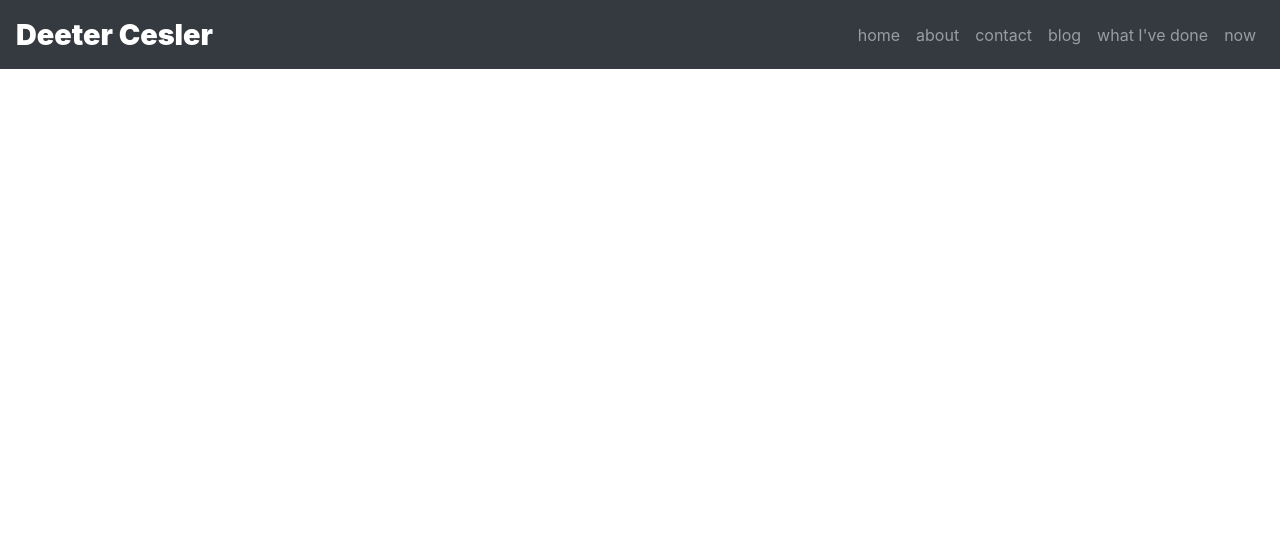
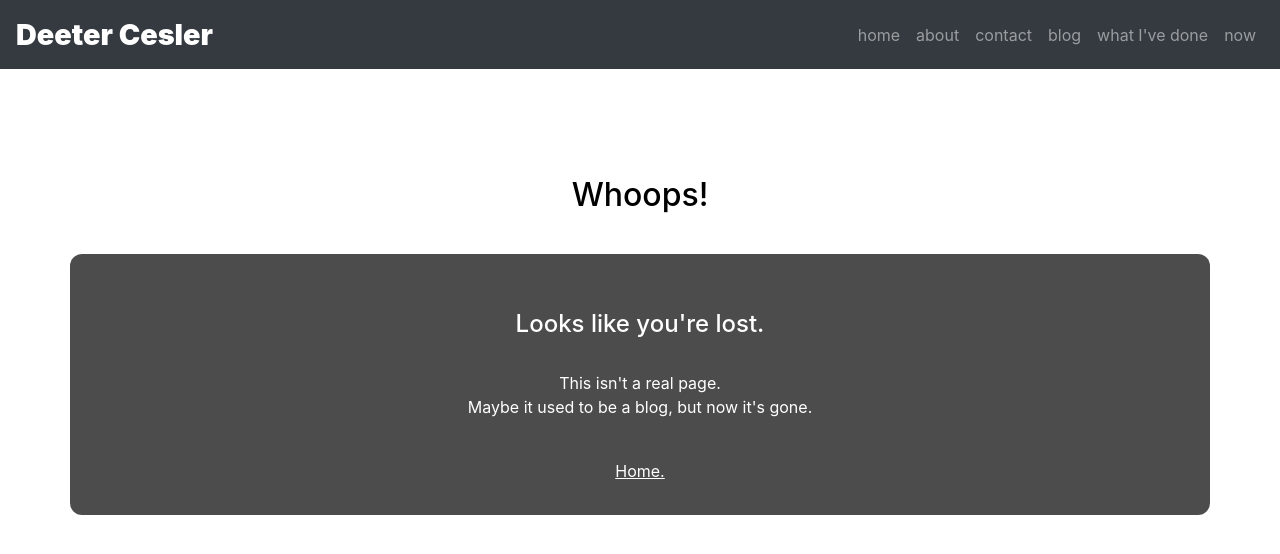
Before and after one commit to DeeterCesler/personal-site, a React (Create React App) app: page /notfound in a window 1280 px wide. Shown: the top 554 px of the page. Built offline with nearby package versions, Linux system fonts and the light colour scheme; no server answers.

Commit message:
add 404 page. update /now

```diff
--- a/src/App.css
+++ b/src/App.css
@@ -445,3 +445,17 @@ h3{
 #mce-EMAIL{
   color: black
 }
+
+.lost h2 {
+  color: black;
+}
+
+.lost a {
+  color: white;
+  text-decoration: underline;
+}
+
+.lost a:hover {
+  color: white;
+  text-decoration: none;
+}
--- a/src/App.js
+++ b/src/App.js
@@ -12,6 +12,7 @@ import Now from './Now';
 import Blog from './Blog';
 import Singleblog from './Singleblog';
 import ReactGA from 'react-ga';
+import NotFoundPage from './NotFoundPage';
 ReactGA.initialize('UA-110417068-2');
 ReactGA.pageview(window.location.pathname + window.location.search);
 
@@ -226,6 +227,10 @@ class App extends Component {
     return <Blog/>
   }
 
+  notFoundPage = () => {
+    return <NotFoundPage />
+  }
+
   render(){
     return (
         <div className="App">
@@ -241,6 +246,7 @@ class App extends Component {
             <Route exact path="/blog" render={this.allblogs}/>
             <Route exact path="/work" render={this.work}/>
             <Route exact path="/now" render={this.now}/>
+            <Route exact path="/notfound" render={this.notFoundPage}/>
             <Route exact path="/:blog" render={this.singleblog}/>
           </Switch>
         </div>
--- /dev/null
+++ b/src/NotFoundPage.jsx
@@ -0,0 +1,24 @@
+import React from "react";
+
+const NotFoundPage = () => {
+    return(
+        <div className="lost container">
+            <div className="spacer" />
+            <h2>Whoops!</h2>
+            <div className="mini-spacer"/>
+            <div className="row">
+                <div className="col-sm readability">
+                    <br/>
+                    <h4>Looks like you're lost.</h4>
+                    <br/>
+                    <p>This isn't a real page. <br/>Maybe it used to be a blog, but now it's gone.</p>
+                    <br/>
+                    <a href="/">Home.</a>
+                    <br/>
+                </div>
+            </div>
+        </div>
+    )
+}
+
+export default NotFoundPage;
--- a/src/Now.jsx
+++ b/src/Now.jsx
@@ -7,15 +7,14 @@ const Now = () => {
             <h1 className="now-header">what I'm doing right now</h1>
             <div className="container text-center">
                 <div className="readability">
-                    <h3 className="">Black Business Directory</h3>
+                    <h3 className="">"a million miles in a thousand years"</h3>
                     <br/>
-                    <p className="">I'm creating a directory to help people search and find black-owned businesses in the Denver area.
-                    <br/>
-                    <br/>
-                    It's a super simple demo at the moment. <a href="https://jolly-mcclintock-6977ca.netlify.app/">Check it out.</a></p>
+                    <p className="">I'm reading a book of the above name by Donald Miller. It's a contemplative memoir about viewing your life as a narrative arc.</p>
+                    <p className="">Not bad so far.</p>
                     {/* <p className="">If you're interested in using it, <a href="mailto:deeter.cesler@gmail.com">send me a message.</a></p> */}
                 </div>
             </div>
+            <div className="spacer"/>
             <div className="spacer"/>
             {/* <div className="mini-spacer"/>
             <div className="container text-center readability">
--- a/src/Singleblog.jsx
+++ b/src/Singleblog.jsx
@@ -2,6 +2,7 @@ import React from "react";
 import { Redirect } from "react-router-dom";
 import Editblog from "./Editblog";
 import {withRouter} from "react-router-dom";
+import NotFoundPage from "./NotFoundPage";
 
 const backendURL = process.env.REACT_APP_BACKEND_SERVER_ADDRESS
 
@@ -25,6 +26,7 @@ class Singleblog extends React.Component{
             console.log("ROUTE PARAM: " + this.routeParam)
             const foundBlog = await fetch(backendURL + "blog/" + this.routeParam)
             const parsedBlog = await foundBlog.json();
+            if (parsedBlog === undefined) return <NotFoundPage />
             console.log("FOUND BLOG: " + parsedBlog)
             this.setState({
                 // info: blog.data,
@@ -96,11 +98,15 @@ class Singleblog extends React.Component{
 
     render(){
         return(
-            this.state.redirect || this.state.blog.blogName === "NA"
+            this.state.blog === null
             ?
-            <Redirect to="/blog"/>
+            <Redirect to="/notfound"/>
             :
-            <div className="single-blog-background">
+                this.state.redirect || this.state.blog.blogName === "NA"
+                ?
+                <Redirect to="/blog"/>
+                :
+                <div className="single-blog-background">
                 <div className="spacer"/>
                 <h1>{this.state.blog.blogName}</h1>
                 <h4>{this.state.blog.blogSummary}</h4>
```
